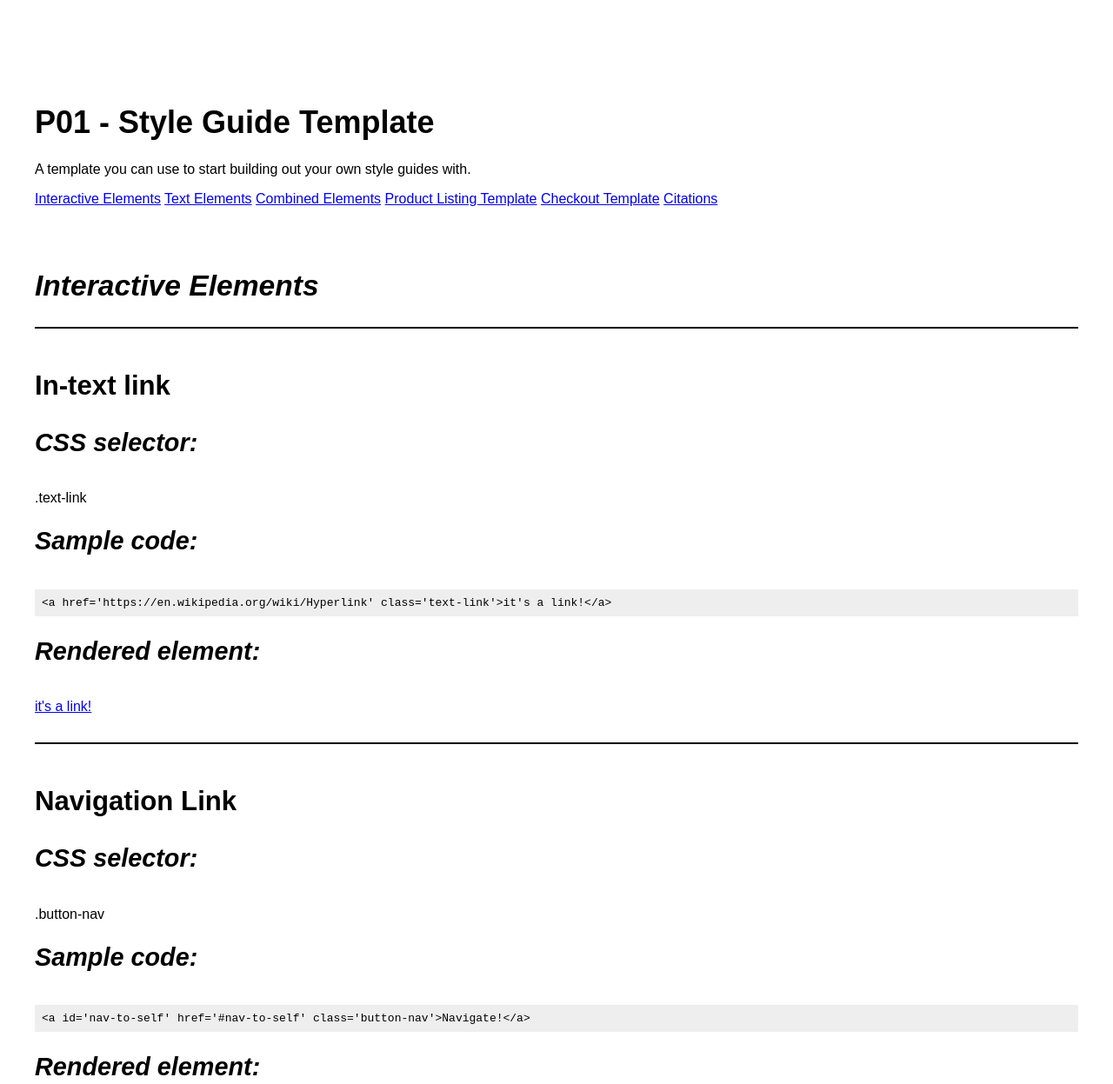
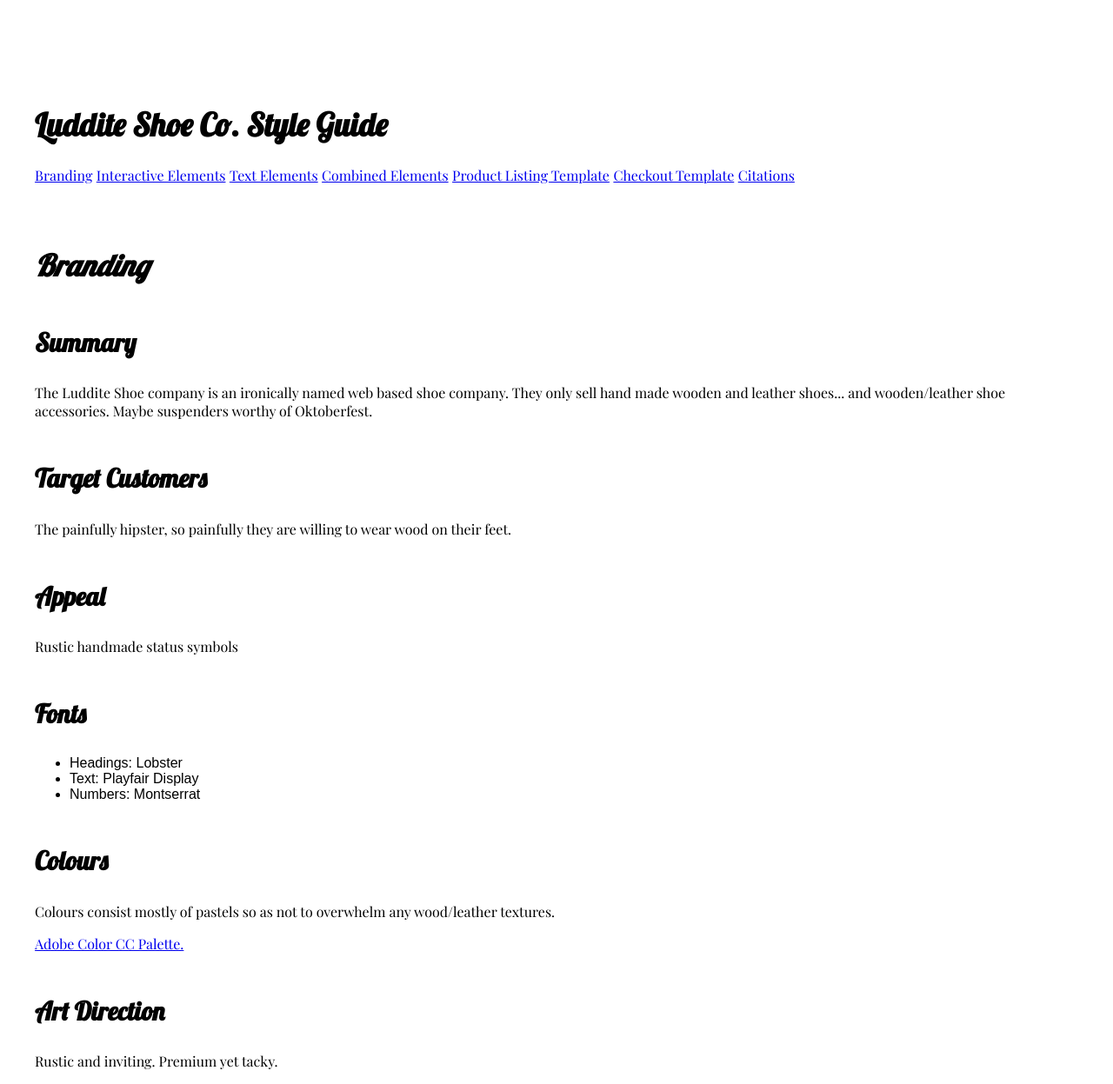
Before and after one commit to liefswanson/iat339-p1, a plain HTML site: page index.html in a window 1280 px wide. Shown: the top 1247 px of the page at 87% size. Drawn offline with nearby package versions, Linux system fonts and the light colour scheme.

Commit message:
add fonts

```diff
--- a/css/main.css
+++ b/css/main.css
@@ -13,38 +13,48 @@ body {
   border-top-style: solid;
   border-top-color: black;
 }
+
+h1, h2, h3, h4, h5, h6 {
+  font-family: 'Lobster', cursive;
+}
+
 h1 {
   margin-top: 5rem;
-  font-size: 2.25rem;
+  font-size: 2.3rem;
 }
 
 h2 {
   margin-top: 4.5rem;
-  font-size: 2.1rem;
+  font-size: 2.15rem;
   font-style: italic;
 }
 
 h3 {
   margin-top: 3rem;
-  font-size: 1.95rem;
+  font-size: 1.85rem;
 }
 
 h4 {
   margin-top: 1.5rem;
-  font-size: 1.8rem;
+  font-size: 1.65rem;
   font-style: italic;
 }
 
 h5 {
   margin-top: 0.75rem;
-  font-size: 1.65rem;
+  font-size: 1.45rem;
 }
 
 h6 {
   margin-top: 0.25rem;
-  font-size: 1.5rem;
+  font-size: 1.25rem;
   font-style:  italic;
 }
+
+p, a, span {
+  font-family: 'Playfair Display', serif;
+}
+
 
 p {
   margin-top: 0;
--- a/index.html
+++ b/index.html
@@ -4,21 +4,20 @@
   <head>
 
     <meta charset='utf-8'>
-    <title>P01 - Style Guide Template</title>
+    <title>Luddite Shoe Co. Style Guide</title>
 
     <link href='css/main.css' rel='stylesheet'>
+    <link href='https://fonts.googleapis.com/css?family=Lobster|Montserrat|Playfair+Display' rel='stylesheet'>
 
   </head>
 
   <body>
 
     <header>
-      <h1>P01 - Style Guide Template</h1>
-
-      <p>A template you can use to start building out your own style guides with.</p>
-
+      <h1>Luddite Shoe Co. Style Guide</h1>
 
       <nav>
+        <a href='#branding'>Branding</a>
         <a href='#interactive_elements'>Interactive Elements</a>
         <a href='#text_elements'>Text Elements</a>
         <a href='#combined_elements'>Combined Elements</a>
@@ -26,6 +25,45 @@
         <a href='checkout.html'>Checkout Template</a>
         <a href='#citations'>Citations</a>
       </nav>
+
+    <section id='branding'>
+        <h2>Branding</h2>
+
+        <h3>Summary</h3>
+        <p>
+          The Luddite Shoe company is an ironically named web based shoe company.
+          They only sell hand made wooden and leather shoes... and wooden/leather shoe accessories.
+          Maybe suspenders worthy of Oktoberfest.
+        </p>
+
+        <h3>Target Customers</h3>
+        <p>
+          The painfully hipster, so painfully they are willing to wear wood on their feet.
+        </p>
+
+        <h3>Appeal</h3>
+        <p>
+          Rustic handmade status symbols
+        </p>
+
+
+        <h3>Fonts</h3>
+        <ul>
+          <li>Headings: Lobster</li>
+          <li>Text: Playfair Display</li>
+          <li>Numbers: Montserrat</li>
+
+        </ul>
+
+        <h3>Colours</h3>
+        <p>Colours consist mostly of pastels so as not to overwhelm any wood/leather textures.</p>
+        <a href='https://color.adobe.com/create/color-wheel/?base=2&rule=Analogous&selected=2&name=My%20Color%20Theme&mode=rgb&rgbvalues=1,0.6794753447172139,0.38768964053292343,0.91,0.7982475321909174,0.376696905172938,0.8490005166341719,1,0.3888288860656818,0.4008153423152089,0.91,0.49139608046913236,0.33882888606568173,1,0.9779555773130759&swatchOrder=0,1,2,3,4'>
+          Adobe Color CC Palette.
+        </a>
+
+        <h3>Art Direction</h3>
+        <p>Rustic and inviting. Premium yet tacky.</p>
+    </section>
 
 
 
@@ -259,6 +297,7 @@
         <code>
           &lt;nav class='nav-list'&gt;<br>
           &nbsp;&nbsp;&lt;ul&gt;<br>
+          &nbsp;&nbsp;&nbsp;&nbsp;&lt;li&gt;&lt;a class='button-nav' href='#branding'&gt;branding&lt;/a&gt;&lt;/li&gt;<br>
           &nbsp;&nbsp;&nbsp;&nbsp;&lt;li&gt;&lt;a class='button-nav' href='#nav-to-self'&gt;interactive elements&lt;/a&gt;&lt;/li&gt;<br>
           &nbsp;&nbsp;&nbsp;&nbsp;&lt;li&gt;&lt;a class='button-nav' href='#text_elements'&gt;text elements&lt;/a&gt;&lt;/li&gt;<br>
           &nbsp;&nbsp;&nbsp;&nbsp;&lt;li&gt;&lt;a class='button-nav' href='#combined_elements'&gt;combined elements&lt;/a&gt;&lt;/li&gt; <br>
@@ -271,6 +310,7 @@
         <h4>Rendered element:</h4>
         <nav class='nav-list'>
           <ul>
+              <li><a class='button-nav' href='#branding'>branding</a></li>
             <li><a class='button-nav' href='#interactive_elements'>interactive elements</a></li>
             <li><a class='button-nav' href='#text_elements'>text elements</a></li>
             <li><a class='button-nav' href='#combined_elements'>combined elements</a></li>
@@ -481,7 +521,8 @@
       <h2>Citations</h2>
 
       <ul>
-        <li>shenandoahwalker, Seller, 2018. <strong>Wooden Clogs [Image]</strong>. Retreived from <a href="https://www.ebay.com/itm/VTG-Pair-Hand-Carved-Wooden-Dutch-Clogs-Klompen-Shoes-16-5cm-Solid-Wood-Handmade-/231910665523">https://www.ebay.com/itm/VTG-Pair-Hand-Carved-Wooden-Dutch-Clogs-Klompen-Shoes-16-5cm-Solid-Wood-Handmade-/231910665523</a></li>
+        <li>shenandoahwalker, Seller, 2018. <strong>Wooden Clogs [Image]</strong>. Retrieved from <a href='https://www.ebay.com/itm/VTG-Pair-Hand-Carved-Wooden-Dutch-Clogs-Klompen-Shoes-16-5cm-Solid-Wood-Handmade-/231910665523'>https://www.ebay.com/itm/VTG-Pair-Hand-Carved-Wooden-Dutch-Clogs-Klompen-Shoes-16-5cm-Solid-Wood-Handmade-/231910665523</a></li>
+        <li>Real Milk Paint Co., Company, 2018. <strong>Wax [Image]</strong>. Retrieved from <a href='https://www.realmilkpaint.com/shop/waxes/clear-carnauba/'>https://www.realmilkpaint.com/shop/waxes/clear-carnauba/</a></li>
         <li>Matteson, Steve. Designer. 2011. <strong>Open Sans [Font]</strong>. Retrieved from <a href='https://www.google.com/fonts#QuickUsePlace:quickUse/Family:Open+Sans'>https://www.google.com/fonts#QuickUsePlace:quickUse/Family:Open+Sans</a></li>
         <li>Creator. (Role). (Year). <strong>Title [Media]</strong>. Retrieved from <a href='#'>URL</a>.</li>
       </ul>
```
